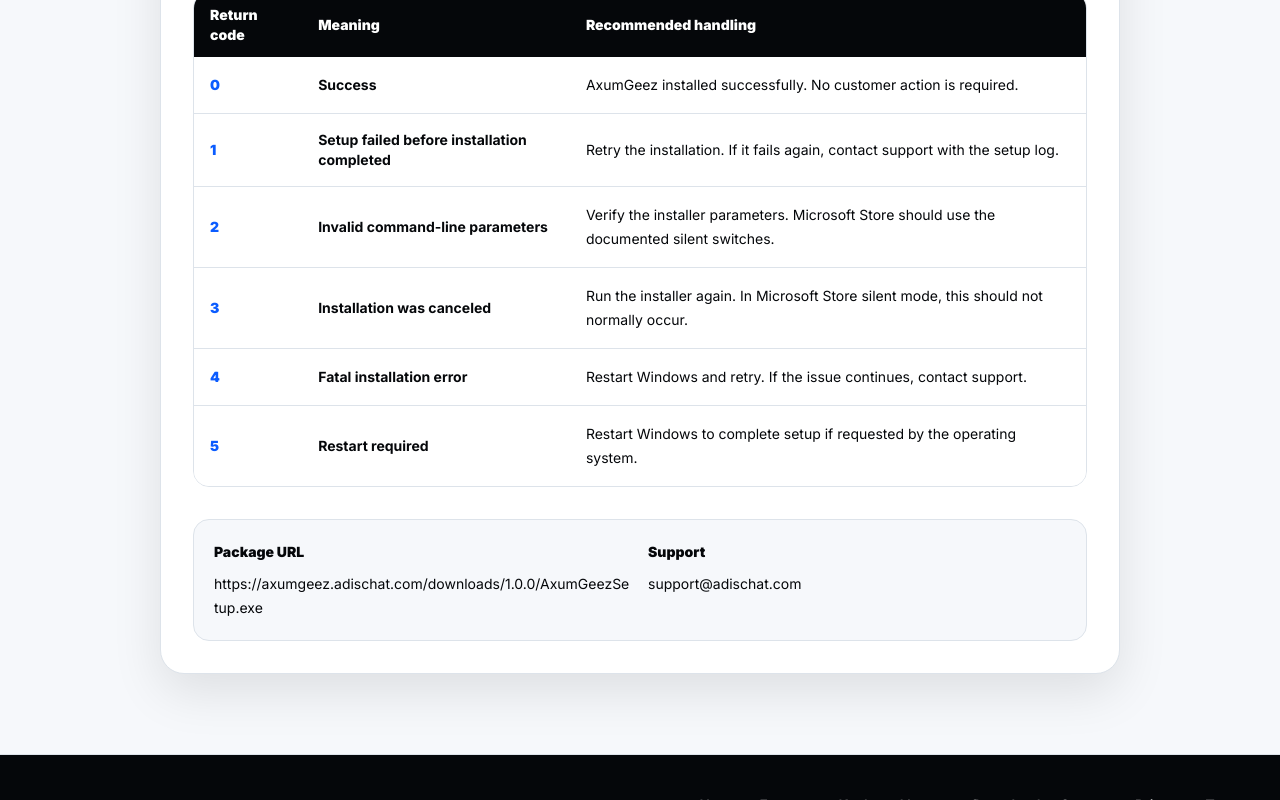
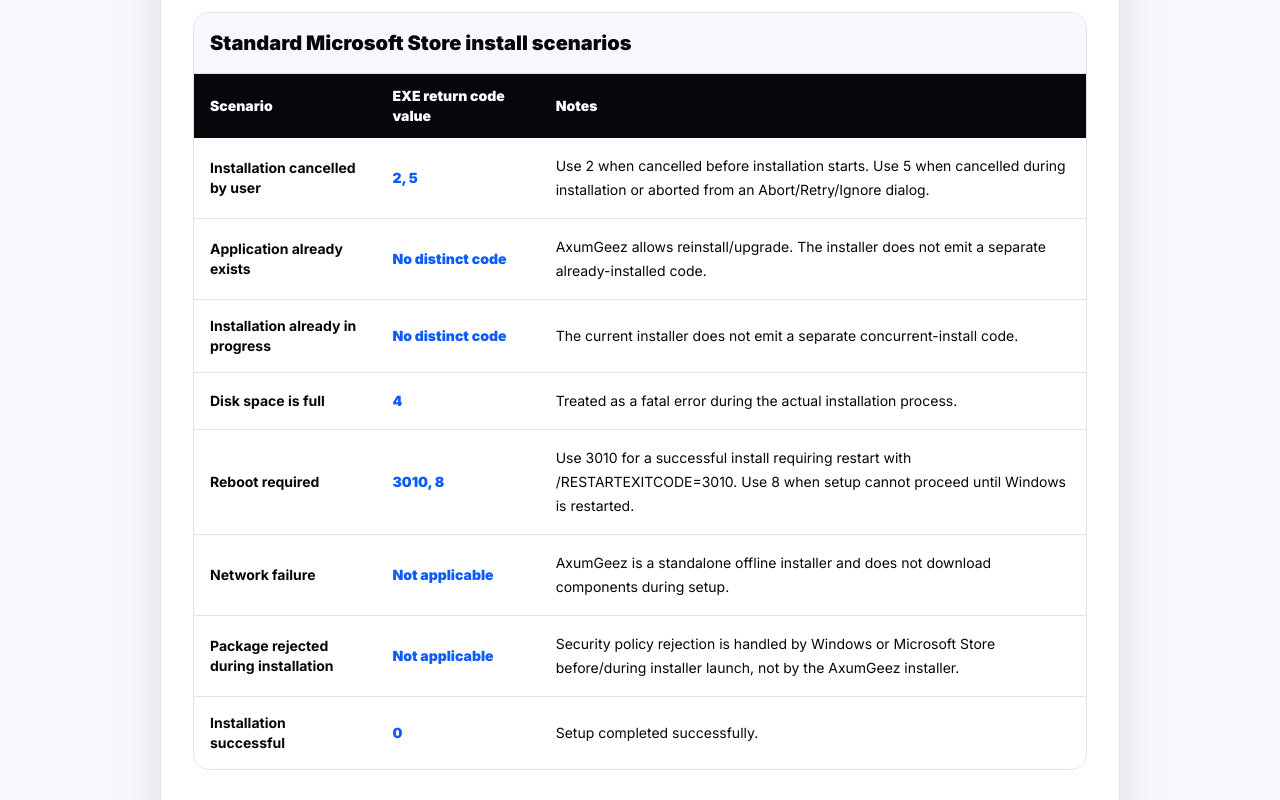
Before and after one commit to aliyukinfe/axumgeez, a Next.js app: page /installer-return-codes in a window 1280 px wide. Shown: the part 540-1340 px from the top of the page. Built offline with nearby package versions, Linux system fonts and the light colour scheme.

Commit message:
Document Microsoft Store installer scenarios

```diff
--- a/app/installer-return-codes/page.tsx
+++ b/app/installer-return-codes/page.tsx
@@ -33,6 +33,49 @@
   }
 ];
 
+const standardScenarios = [
+  {
+    scenario: "Installation cancelled by user",
+    value: "2, 5",
+    note: "Use 2 when cancelled before installation starts. Use 5 when cancelled during installation or aborted from an Abort/Retry/Ignore dialog."
+  },
+  {
+    scenario: "Application already exists",
+    value: "No distinct code",
+    note: "AxumGeez allows reinstall/upgrade. The installer does not emit a separate already-installed code."
+  },
+  {
+    scenario: "Installation already in progress",
+    value: "No distinct code",
+    note: "The current installer does not emit a separate concurrent-install code."
+  },
+  {
+    scenario: "Disk space is full",
+    value: "4",
+    note: "Treated as a fatal error during the actual installation process."
+  },
+  {
+    scenario: "Reboot required",
+    value: "3010, 8",
+    note: "Use 3010 for a successful install requiring restart with /RESTARTEXITCODE=3010. Use 8 when setup cannot proceed until Windows is restarted."
+  },
+  {
+    scenario: "Network failure",
+    value: "Not applicable",
+    note: "AxumGeez is a standalone offline installer and does not download components during setup."
+  },
+  {
+    scenario: "Package rejected during installation",
+    value: "Not applicable",
+    note: "Security policy rejection is handled by Windows or Microsoft Store before/during installer launch, not by the AxumGeez installer."
+  },
+  {
+    scenario: "Installation successful",
+    value: "0",
+    note: "Setup completed successfully."
+  }
+];
+
 export const metadata: Metadata = {
   title: "Installer Return Codes | AxumGeez",
   description: "AxumGeez Windows installer return code documentation for Microsoft Store submission."
@@ -53,11 +96,38 @@
           <div className="mt-8 rounded-2xl border border-line bg-surface-light p-5">
             <h2 className="text-lg font-black text-ink">Microsoft Store installer parameters</h2>
             <code className="mt-3 block overflow-x-auto rounded-xl bg-ink px-4 py-3 text-sm font-bold text-white">
-              /VERYSILENT /SUPPRESSMSGBOXES /NORESTART /SP- /MERGETASKS=&quot;!desktopicon,!autostart&quot;
+              /VERYSILENT /SUPPRESSMSGBOXES /NORESTART /RESTARTEXITCODE=3010 /SP- /MERGETASKS=&quot;!desktopicon,!autostart&quot;
             </code>
           </div>
 
           <div className="mt-10 overflow-hidden rounded-2xl border border-line">
+            <div className="border-b border-line bg-surface-light px-4 py-4">
+              <h2 className="text-xl font-black text-ink">Standard Microsoft Store install scenarios</h2>
+            </div>
+            <table className="w-full border-collapse text-left text-sm">
+              <thead className="bg-ink text-white">
+                <tr>
+                  <th className="px-4 py-3 font-black">Scenario</th>
+                  <th className="px-4 py-3 font-black">EXE return code value</th>
+                  <th className="px-4 py-3 font-black">Notes</th>
+                </tr>
+              </thead>
+              <tbody className="divide-y divide-line bg-white">
+                {standardScenarios.map((item) => (
+                  <tr key={item.scenario}>
+                    <td className="px-4 py-4 font-bold text-ink">{item.scenario}</td>
+                    <td className="whitespace-nowrap px-4 py-4 font-black text-blue-primary">{item.value}</td>
+                    <td className="px-4 py-4 leading-6 text-ink/68">{item.note}</td>
+                  </tr>
+                ))}
+              </tbody>
+            </table>
+          </div>
+
+          <div className="mt-10 overflow-hidden rounded-2xl border border-line">
+            <div className="border-b border-line bg-surface-light px-4 py-4">
+              <h2 className="text-xl font-black text-ink">Inno Setup return codes</h2>
+            </div>
             <table className="w-full border-collapse text-left text-sm">
               <thead className="bg-ink text-white">
                 <tr>
```
